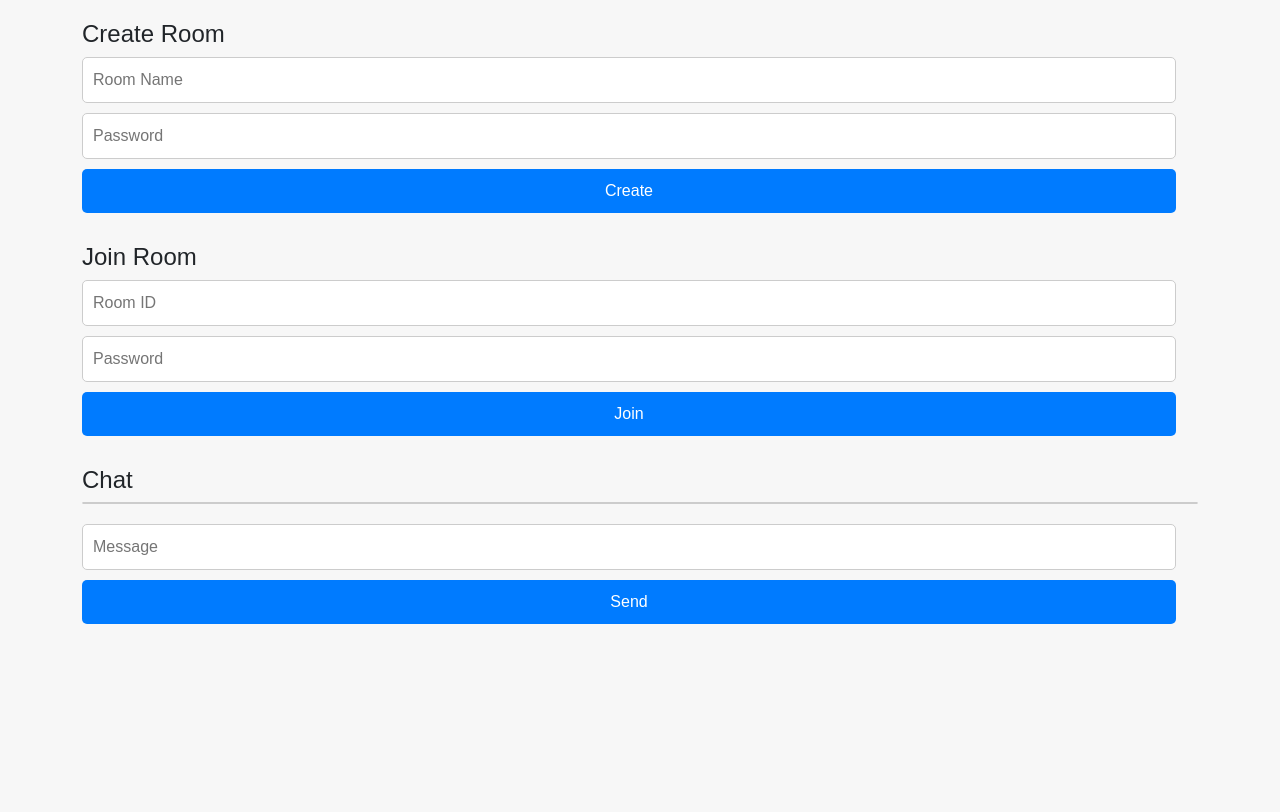
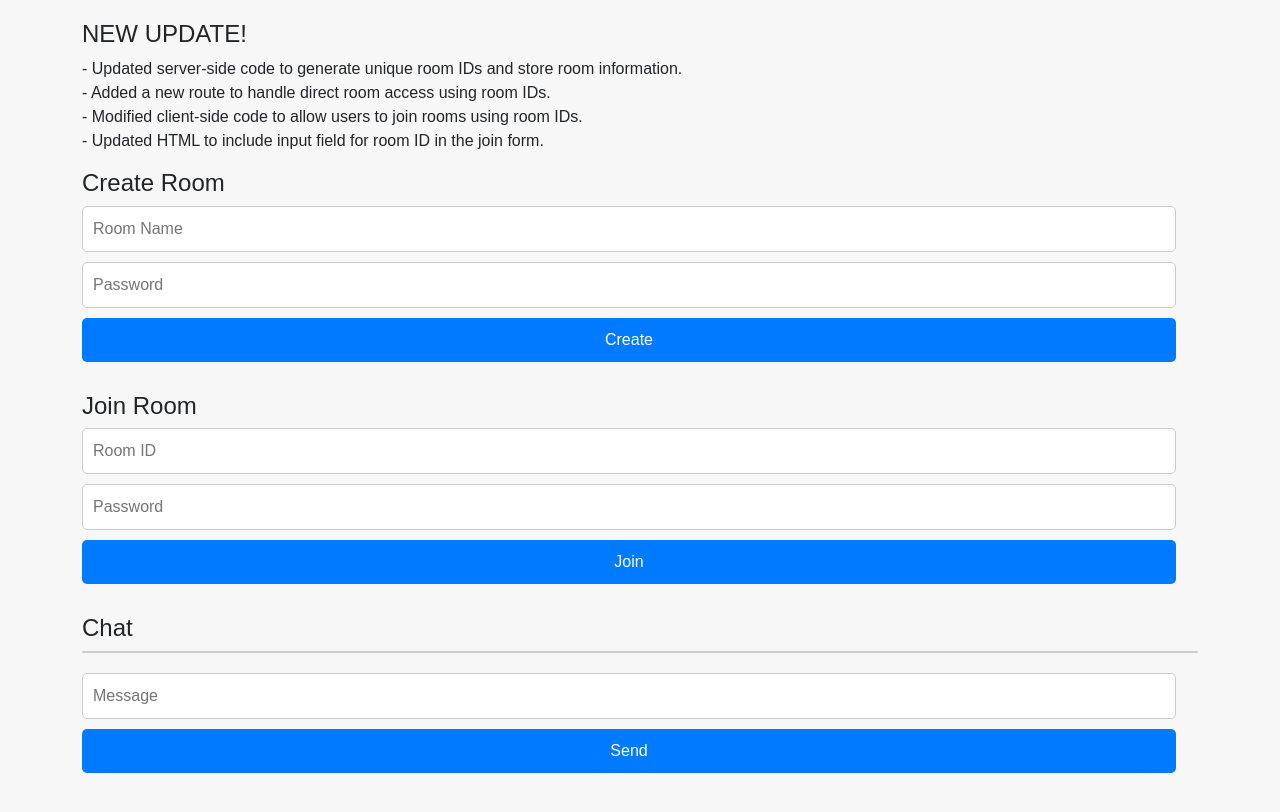
Before and after one commit to CarsonDay11/EmitChatting, a website: page public/index.html in a window 1280 px wide. Drawn offline with nearby package versions, Linux system fonts and the light colour scheme; no server answers.

Commit message:
Update index.html

```diff
--- a/public/index.html
+++ b/public/index.html
@@ -9,6 +9,13 @@
 </head>
 <body>
     <div class="container">
+    <div class="jumbotron">
+    <h1>NEW UPDATE!</h1>
+    <p>- Updated server-side code to generate unique room IDs and store room information. <br>
+- Added a new route to handle direct room access using room IDs. <br>
+- Modified client-side code to allow users to join rooms using room IDs.<br>
+- Updated HTML to include input field for room ID in the join form.</p>
+  </div>
         <h1>Create Room</h1>
         <form id="create-form">
             <input type="text" id="create-room-name" placeholder="Room Name">
```
